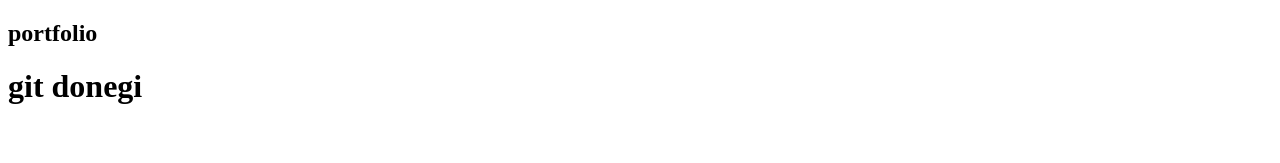
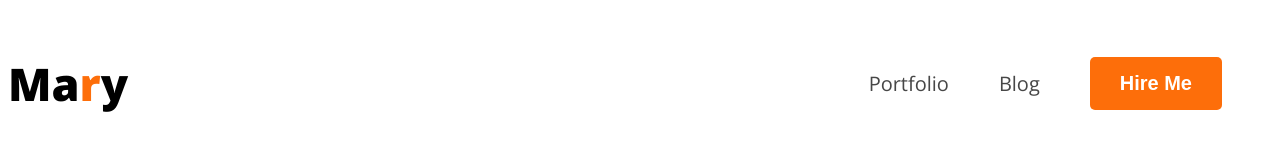
Before and after one commit to KamaruzzamanFahad/portfolioweb, a plain HTML site: page index.html in a window 1280 px wide. Drawn offline with nearby package versions, Linux system fonts and the light colour scheme.

Commit message:
nav var added

```diff
--- a/index.html
+++ b/index.html
@@ -1,13 +1,30 @@
 <!DOCTYPE html>
 <html lang="en">
+
 <head>
     <meta charset="UTF-8">
     <meta http-equiv="X-UA-Compatible" content="IE=edge">
     <meta name="viewport" content="width=device-width, initial-scale=1.0">
     <title>Pofolio</title>
+    <link rel="stylesheet" href="style/style.css">
 </head>
+
 <body>
-    <h2>portfolio</h2>
-    <h1>git donegi</h1>
+    <header>
+        <nav>
+            <h3>Ma<span class="pc">r</span>y</h3>
+            <ul>
+                <li><a href="">Portfolio</a></li>
+                <li><a href="">Blog</a></li>
+                <li><button id="hireme">Hire Me</button></li>
+            </ul>
+
+        </nav>
+    </header>
+
+    <main></main>
+
+    <footer></footer>
 </body>
+
 </html>
--- /dev/null
+++ b/style/style.css
@@ -0,0 +1,46 @@
+@import url('https://fonts.googleapis.com/css2?family=Open+Sans:wght@400;700;800&display=swap');
+
+body{
+    font-family: 'Open Sans', sans-serif;
+}
+
+nav {
+    display: flex;
+    align-items: center;
+    justify-content: space-between;
+
+}
+
+nav > h3{
+    font-size: 45px;
+    font-weight: 800;
+}
+
+nav > ul{
+    display: flex;
+    align-items: center;
+}
+
+nav > ul >li{
+    list-style: none;
+    margin-right: 50px;
+}
+ .pc{
+     color: #FD6E0A;
+ }
+
+ nav > ul > li > a{
+     text-decoration: none;
+     color: #474747;
+     font-size: 20px;
+ }
+
+ #hireme{
+     background-color: #FD6E0A;
+     color: white;
+     padding: 15px 30px;
+     border: 0px;
+     border-radius: 5px;
+     font-weight: bold;
+     font-size: 20px;
+ }
```
